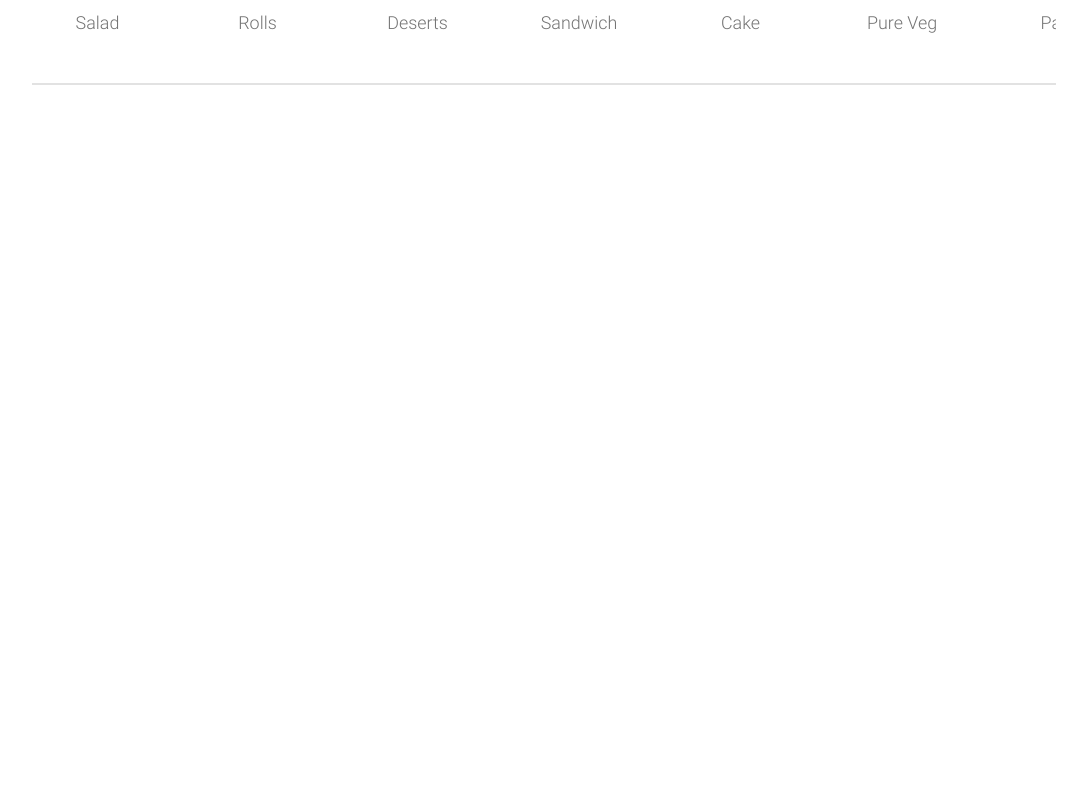
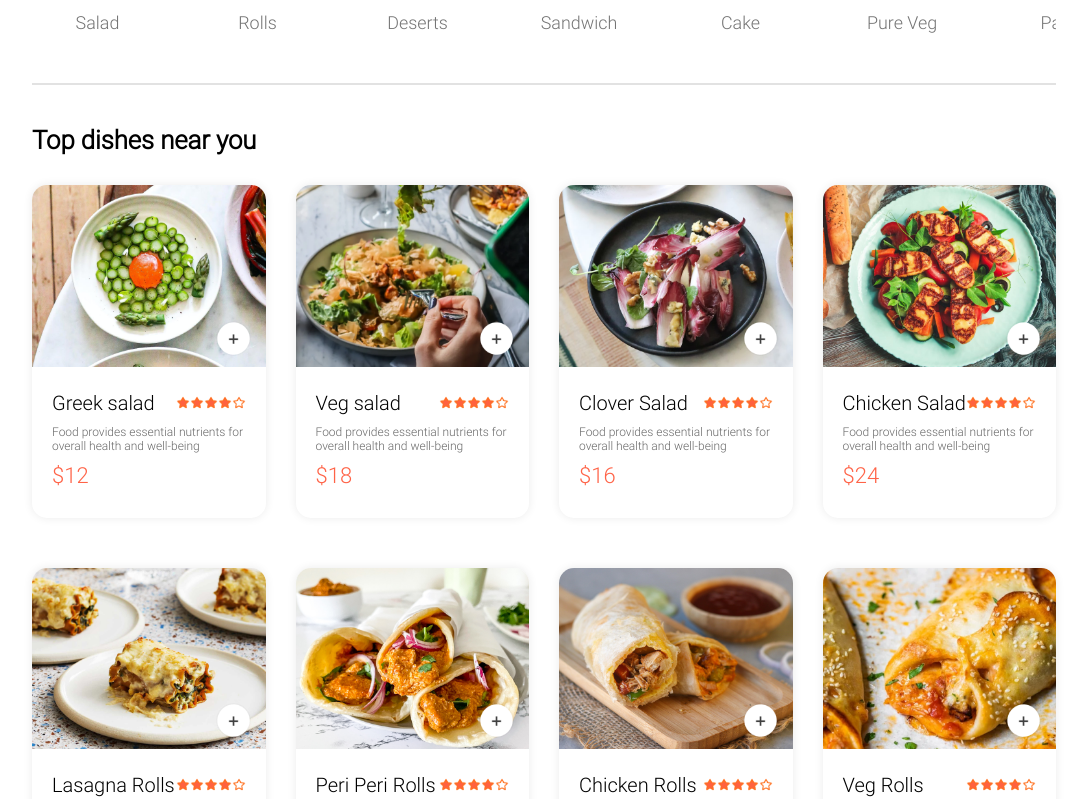
Before and after one commit to peterchims/Food-Delivery-WebApp, a React (Vite) app: page / in a window 1280 px wide. Shown: the part 845-1644 px from the top of the page, without its empty margins (96-1183 px from the left). Before the commit the page ends 940 px from the top, so only its background shows below. Built offline with nearby package versions, Linux system fonts and the light colour scheme.

Commit message:
Continuation of the food display item section

```diff
--- a/src/components/foodDisplay/foodDisplay.css
+++ b/src/components/foodDisplay/foodDisplay.css
@@ -0,0 +1,14 @@
+.food-display{
+    margin-top: 30px;
+}
+.food-display h2{
+    font-size: max(2vw, 24px);
+    font-weight: 600;
+}
+.food-display-list {
+    display: grid;
+    grid-template-columns: repeat(4, 1fr); /* 4 equal columns */
+    margin-top: 30px;
+    gap: 30px;
+    row-gap: 50px;
+}
--- a/src/components/foodDisplay/foodDisplay.jsx
+++ b/src/components/foodDisplay/foodDisplay.jsx
@@ -1,17 +1,23 @@
 import React, { useContext } from 'react';
 import './foodDisplay.css';
 import { StoreContext } from '../ExploreMenu/context/storeContent';
+import FoodItem from '../foodItem/foodItem';
 
-const fDisplay = (category) => {
+const Fooddisplay= ({category}) => {
 
 const {food_list} = useContext(StoreContext)
 
   return (
     <div className='food-display' id="food-display">
         <h2>Top dishes near you</h2>
-
+      <div className="food-display-list">
+        {food_list.map((item,index)=>{
+            return <FoodItem key={index} id={item._id} name={item.name}
+            description={item.description} price={item.price} image={item.image} />
+        })}
+      </div>
     </div>
   )
 }
 
-export default fDisplay
+export default Fooddisplay
--- /dev/null
+++ b/src/components/foodItem/FoodItem.jsx
@@ -0,0 +1,34 @@
+import React, { useState } from 'react';
+import './foodItem.css';
+import { assets } from '../../assets';
+
+const FoodItem = ({id,name,price,description,image}) => {
+
+    const[itemCount,setItemCount] = useState(0)
+
+  return (
+    <div className='food-item'>
+        <div className="food-item-img-container">
+            <img src={image} className='food-item-image' alt="" />
+            {!itemCount
+                ?<img className='add' onClick={()=>setItemCount(prev=>prev+1)} src={assets.add_icon_white} alt="" />
+                :<div className='food-item-counter'>
+<img onClick= {()=>setItemCount(prev=>prev-1)} src={assets.remove_icon_red} alt='' />
+<p>{itemCount}</p>
+<img onClick={()=>setItemCount(prev=>prev+1)} src={assets.add_icon_green} />
+                    </div>
+            }
+        </div>
+      <div className="food-item-info">
+        <div className="food-item-name-rating">
+            <p>{name}</p>
+            <img src={assets.rating_starts} alt="" />
+        </div>
+        <p className="food-item-desc">{description}</p>
+ <p className="food-item-price">${price}</p>
+      </div>
+    </div>
+  )
+}
+
+export default FoodItem
--- /dev/null
+++ b/src/components/foodItem/foodItem.css
@@ -0,0 +1,60 @@
+.food-item{
+    width: 100%;
+    margin: auto;
+    border-radius: 15px;
+box-shadow: 0px 0px 10px #00000015;
+transition: 0.3s;
+animation: fadeIn 1s;
+}
+.food-item-image{
+    width: 100%;
+    border-radius: 15px 15px 0px 0px;
+}
+.food-item-info{
+    padding: 20px;
+}
+.food-item-name-rating{
+    display: flex;
+    justify-content: space-between;
+    align-items: center;
+    margin-bottom: 10px;
+}
+.food-item-name-rating p{
+    font-size: 20px;
+    font-weight: 500;
+}
+.food-item-name-rating img{
+    width: 70px;
+}
+.food-item-desc{
+    color: #676767;
+    font-size: 12px;
+}
+.food-item-price{
+    color: tomato;
+    font-size: 22px;
+  font-weight: 500;
+  margin: 10px 0px;
+}
+.food-item-img-container{
+    position: relative;
+}
+.food-item-img-container .add{
+    width: 35px;
+    position: absolute;
+    bottom: 15px;
+    right: 15px;
+    cursor: pointer;
+    border-radius: 50%;
+}
+.food-item-counter{
+    display: flex;
+    align-items: center;
+    position: absolute;
+    bottom: 15px;
+    right: 15px;
+    gap: 10px;
+    padding: 6px;
+    border-radius: 50px;
+    background-color: #fff;
+}
--- a/src/pages/home/home.jsx
+++ b/src/pages/home/home.jsx
@@ -2,7 +2,7 @@
 import './home.css';
 import Header from '../../components/Header/Header';
 import ExploreMenu from '../../components/ExploreMenu/ExploreMenu';
-import fDisplay from '../../components/foodDisplay/foodDisplay';
+import Fooddisplay from '../../components/foodDisplay/foodDisplay';
 
 const Home = () => {
 
@@ -12,7 +12,7 @@
     <div>
      <Header />
      <ExploreMenu category={category} setCategory={setCategory} />
-     <fDisplay  category={category} />
+     <Fooddisplay  category={category} />
     </div>
   )
 }
```
